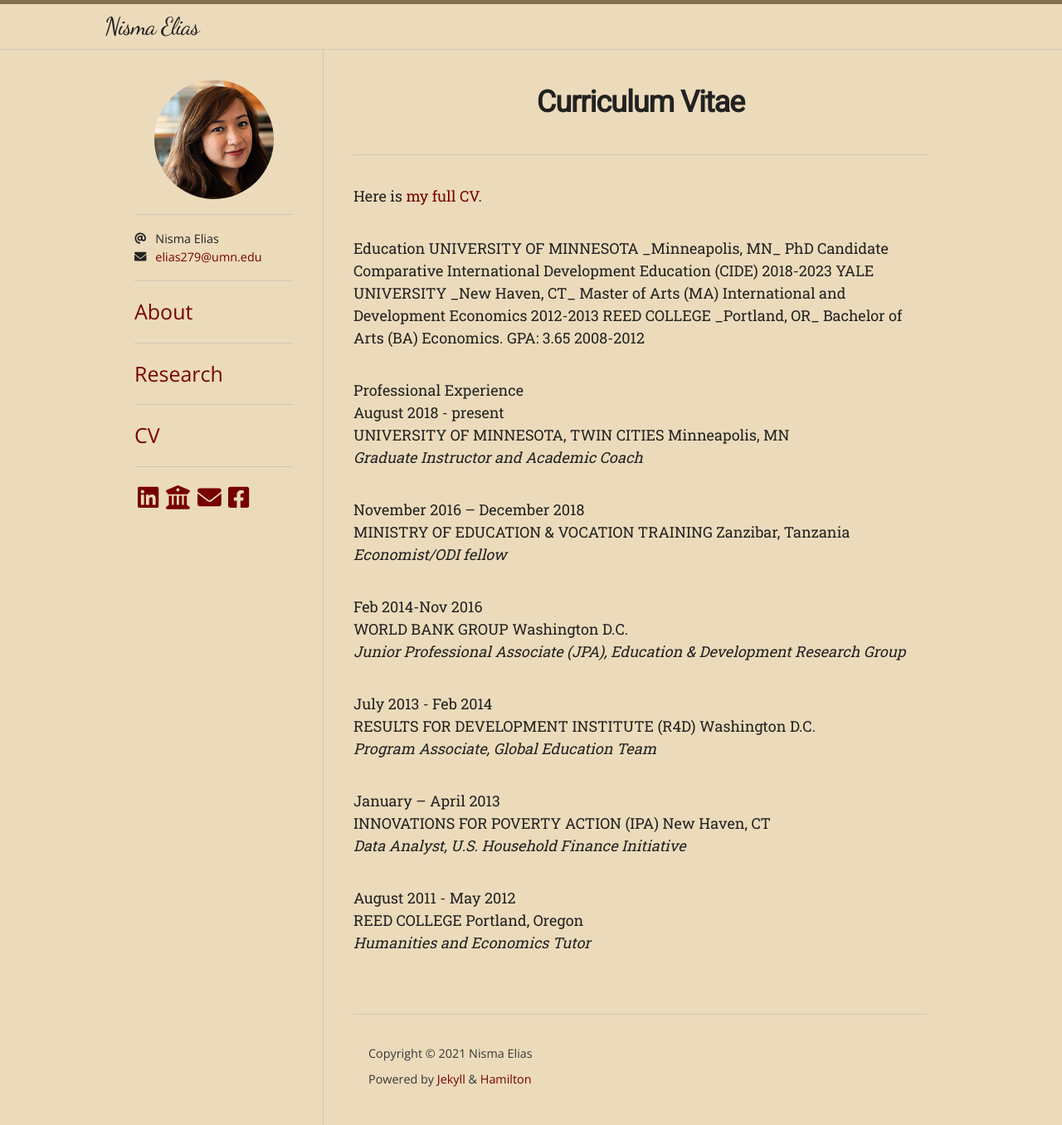
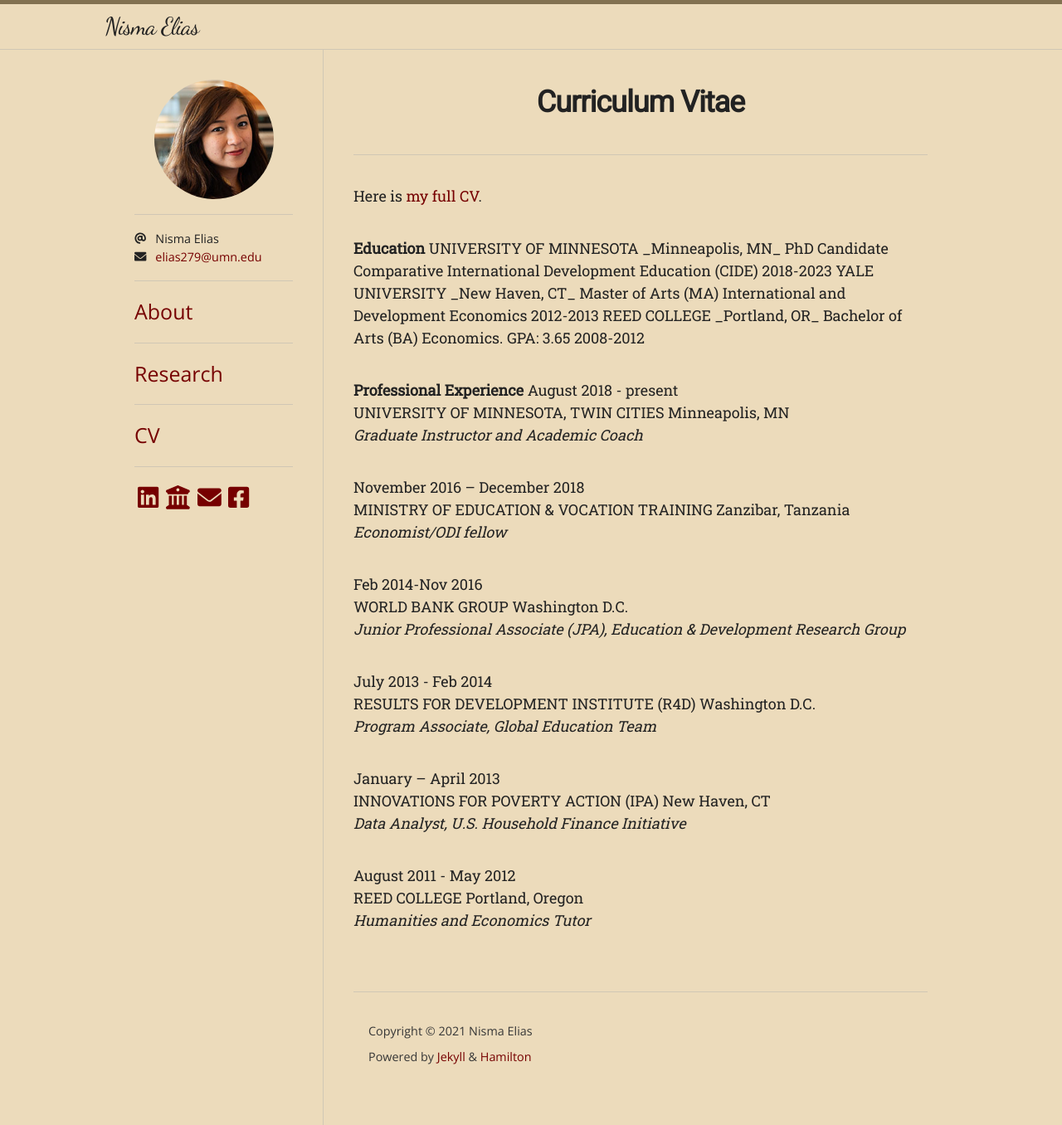
Before and after one commit to nismaelias/nismaelias.github.io, a Jekyll site: the page built from cv.md, in a window 1280 px wide. Shown: the whole page at 83% size. Built offline with Jekyll 4.4.1, drawn with Linux system fonts in a browser that asks for light colours; some web fonts are replaced.

Commit message:
Update from Forestry.io Nisma Elias updated cv.md

```diff
--- a/cv.md
+++ b/cv.md
@@ -6,7 +6,7 @@ permalink: "/cv/"
 ---
 Here is [my full CV](https://www.nismaelias.com/uploads/nisma-elias-resume.pdf "resume").
 <p>
-Education
+ <b>Education</b>
 UNIVERSITY OF MINNESOTA _Minneapolis, MN_ PhD Candidate
 Comparative International Development Education (CIDE) 2018-2023
 
@@ -16,7 +16,7 @@ International and Development Economics 2012-2013
 REED COLLEGE _Portland, OR_ Bachelor of Arts (BA)
 Economics. GPA: 3.65 2008-2012 </p>
 
-Professional Experience
+<b>Professional Experience </b>
 August 2018 - present
 UNIVERSITY OF MINNESOTA, TWIN CITIES Minneapolis, MN
 _Graduate Instructor and Academic Coach_
```
